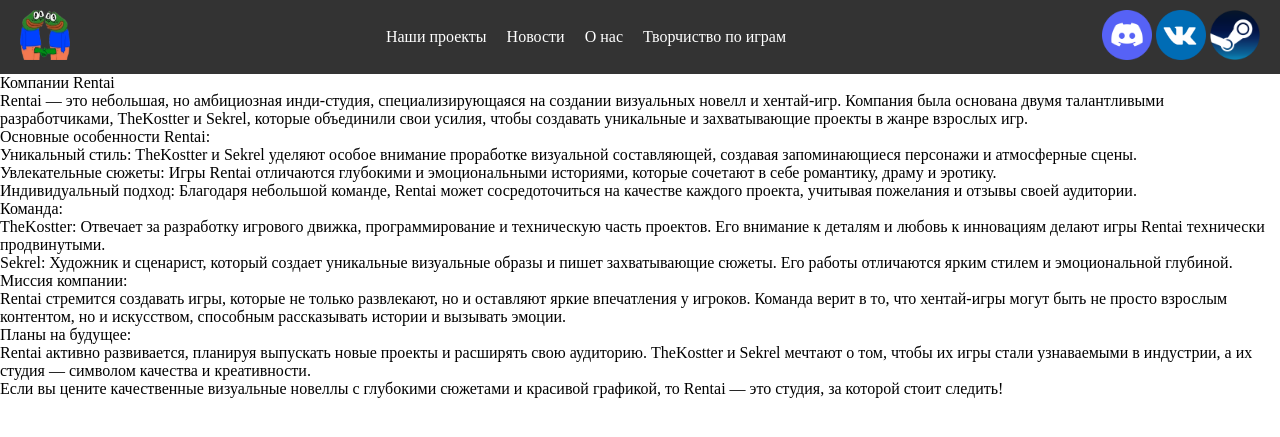
After one commit to sekrel/Rentai, a Django app: page /about in a window 1280 px wide. The commit adds this page. Shown: the top 437 px of the page. Run offline with Django 5.2, Linux system fonts and the light colour scheme.

Commit message:
add about, games, base.html, recycle news.html

```diff
--- a/Rentai/Rentai/settings.py
+++ b/Rentai/Rentai/settings.py
@@ -59,7 +59,9 @@ ROOT_URLCONF = 'Rentai.urls'
 TEMPLATES = [
     {
         'BACKEND': 'django.template.backends.django.DjangoTemplates',
-        'DIRS': [],
+        'DIRS': [
+            BASE_DIR / 'templates',
+        ],
         'APP_DIRS': True,
         'OPTIONS': {
             'context_processors': [
--- /dev/null
+++ b/Rentai/companysite/templates/companysite/about.html
@@ -0,0 +1,33 @@
+{% extends "base.html" %}
+
+{% block content %}
+    <ul>
+        <div>
+            <p>Компании Rentai</p>
+
+            <p>Rentai — это небольшая, но амбициозная инди-студия, специализирующаяся на создании визуальных новелл и хентай-игр. Компания была основана двумя талантливыми разработчиками, TheKostter и Sekrel, которые объединили свои усилия, чтобы создавать уникальные и захватывающие проекты в жанре взрослых игр.</p>
+
+            <p>Основные особенности Rentai:</p>
+
+            <p>Уникальный стиль: TheKostter и Sekrel уделяют особое внимание проработке визуальной составляющей, создавая запоминающиеся персонажи и атмосферные сцены.</p>
+
+            <p>Увлекательные сюжеты: Игры Rentai отличаются глубокими и эмоциональными историями, которые сочетают в себе романтику, драму и эротику.</p>
+
+            <p>Индивидуальный подход: Благодаря небольшой команде, Rentai может сосредоточиться на качестве каждого проекта, учитывая пожелания и отзывы своей аудитории.</p>
+
+            <ul>
+                <li>Команда:</li>
+                <li>TheKostter: Отвечает за разработку игрового движка, программирование и техническую часть проектов. Его внимание к деталям и любовь к инновациям делают игры Rentai технически продвинутыми.</li>
+                <li>Sekrel: Художник и сценарист, который создает уникальные визуальные образы и пишет захватывающие сюжеты. Его работы отличаются ярким стилем и эмоциональной глубиной.</li>
+            </ul>
+            <p>Миссия компании:</p>
+            <p>Rentai стремится создавать игры, которые не только развлекают, но и оставляют яркие впечатления у игроков. Команда верит в то, что хентай-игры могут быть не просто взрослым контентом, но и искусством, способным рассказывать истории и вызывать эмоции.</p>
+
+            <p>Планы на будущее:</p>
+            <p>Rentai активно развивается, планируя выпускать новые проекты и расширять свою аудиторию. TheKostter и Sekrel мечтают о том, чтобы их игры стали узнаваемыми в индустрии, а их студия — символом качества и креативности.</p>
+
+            <p>Если вы цените качественные визуальные новеллы с глубокими сюжетами и красивой графикой, то Rentai — это студия, за которой стоит следить!</p>
+        </div>
+
+    </ul>
+{% endblock %}
--- a/Rentai/companysite/urls.py
+++ b/Rentai/companysite/urls.py
@@ -4,5 +4,7 @@ from django.urls import path
 from companysite import views
 
 urlpatterns = [
-    path('', views.NewsListView.as_view()),
+    path('new', views.NewsListView.as_view()),
+    path('games', views.GamesListView.as_view()),
+    path('about', views.about),
 ]
--- a/Rentai/companysite/views.py
+++ b/Rentai/companysite/views.py
@@ -1,14 +1,36 @@
 from django.http import HttpResponse
 from django.shortcuts import render
 from django.views.generic import ListView
-from .models import New
+from .models import New, Game
+
 
 
 class NewsListView(ListView):
     model = New
-    template_name = 'companysite/base.html'
+    template_name = 'companysite/news.html'
     context_object_name = 'posts'
 
     extra_context={
         'title': 'Новости',
     }
+
+class GamesListView(ListView):
+    model = Game
+    template_name = 'companysite/games.html'
+    context_object_name = 'posts'
+
+    extra_context={
+        'title': 'Наши игры',
+    }
+
+# class AboutListView(ListView):
+#     template_name = 'companysite/about.html'
+#     context_object_name = 'posts'
+
+#     extra_context={
+#         'title': 'О нашей компании',
+#     }
+
+
+def about(request):
+    return render(request, 'companysite/about.html', {'title': 'О нашей компании'})
--- a/Rentai/companysite/templates/companysite/base.html
+++ b/Rentai/templates/base.html
@@ -1,4 +1,4 @@
-{% load static%}
+{% load static %}
 
 <!DOCTYPE html>
 
@@ -10,13 +10,13 @@
 
 <body>
     <header>
-        <img src="{% static 'companysite/images/handshakege.png' %}" alt="Логотип" width="50" height="50">
+        <a href="new" class="social-link steam"> <img src="{% static 'companysite/images/handshakege.png' %}" alt="Логотип" width="50" height="50"></a>
         <nav>
             <ul>
-                <li><a href="#">Наши проекты</a></li>
-                <li><a href="#">Новости</a></li>
-                <li><a href="#">О нас</a></li>
-                <li><a href="#">Творчиство по игре</a></li>
+                <li><a href="games">Наши проекты</a></li>
+                <li><a href="new">Новости</a></li>
+                <li><a href="about">О нас</a></li>
+                <li><a href="#">Творчиство по играм</a></li>
             </ul>
         </nav>
         <div class="social">
@@ -24,14 +24,8 @@
             <a href="https://vk.com/Rentai" class="social-link vk"><img src="{% static 'companysite/images/vk.png' %}" alt="ВК" width="50" height="50"></a>
             <a href="https://discord.com/Rentai" class="social-link discord"><img src="{% static 'companysite/images/steam.png' %}" alt="Дискорд" width="50" height="50"></a>
         </div>
-     </header>
-    <h1>Главная страница</h1>
-    <ul>
-    {% for new in posts %}
-        <li> <h2> {{new.title}} </h2></li>
-        <li> <p>{{new.content}}</p> </li>
-        <li>{{new.time_create}} </li>
-    {% endfor %}
-    </ul>
+    </header>
+    {% block content %}
+    {% endblock %}
 </body>
 </html>
```
Also changed, not shown: Rentai/companysite/templates/companysite/games.html (added, +13 -0 lines), Rentai/companysite/templates/companysite/head.html (deleted, +0 -9 lines), Rentai/companysite/templates/companysite/news.html (+11 -15 lines).
